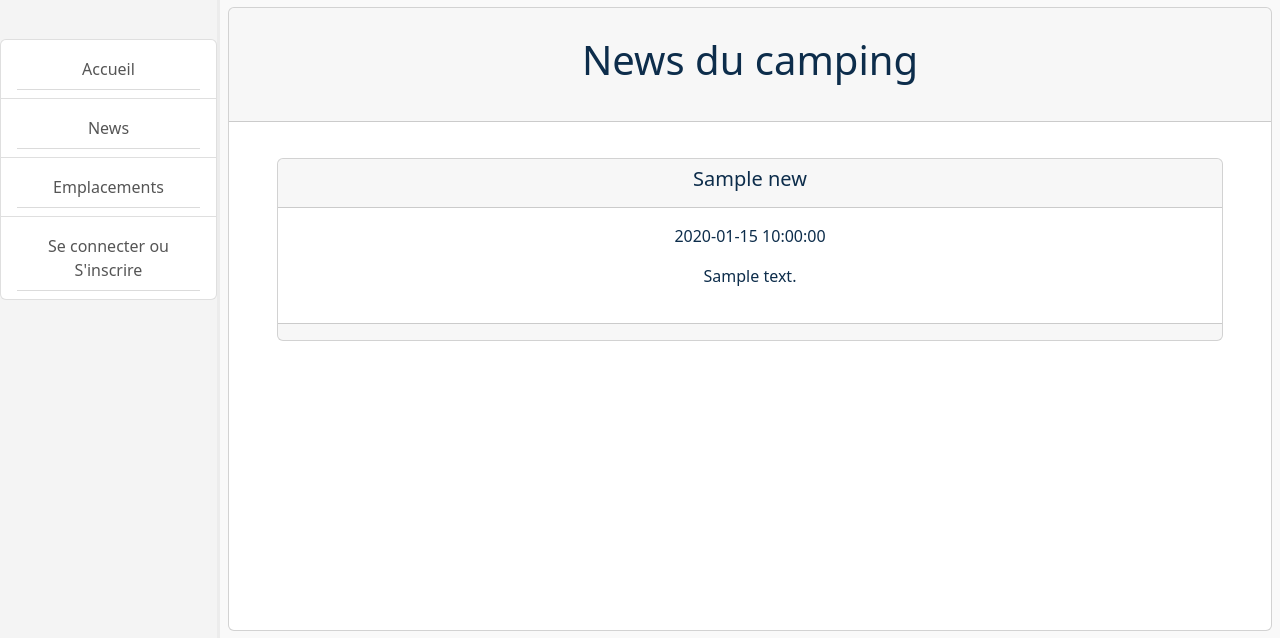
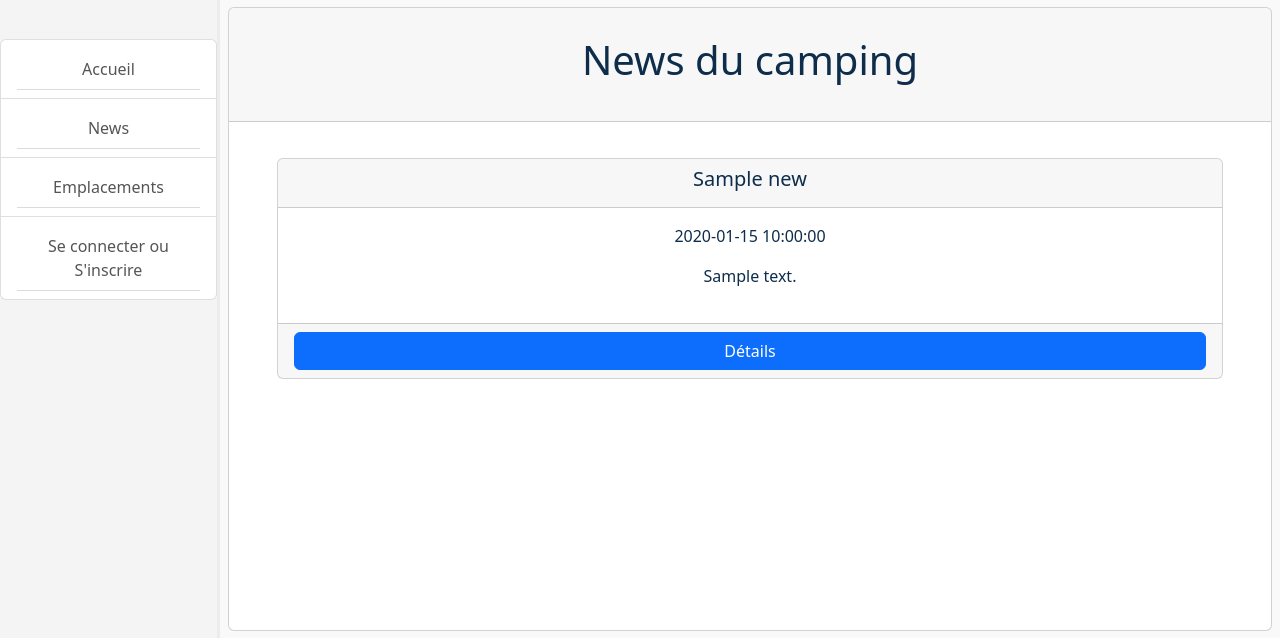
Before and after one commit to Borloo/Scrumitos, a PHP site: page /app/views/ConsultNews.php in a window 1280 px wide. Shown: the part 196-834 px from the top of the page. Run offline with PHP 8.4, Linux system fonts and the light colour scheme; tables that the repository leaves empty or names only in its code hold one stand-in row (values such as "Sample post").

Commit message:
Auto stash before merge of "develop" and "origin/develop"

```diff
--- a/app/base/HtmlFunctions.php
+++ b/app/base/HtmlFunctions.php
@@ -158,6 +158,8 @@ function getHtmlListNews()
                 } else {
                     echo "<a href='./../views/NewsDetail.php?id=" . $new['id'] . "&edit=0' class='btn btn-primary'>Détails</a>";
                 }
+            }else{
+                echo "<a href='./../views/NewsDetail.php?id=" . $new['id'] . "&edit=0' class='btn btn-primary'>Détails</a>";
             }
             echo "</div></div></div>";
             if ($i == $limit) {
```
Also changed, not shown: app/views/EmplacementDetail.php (+6 -6 lines).
